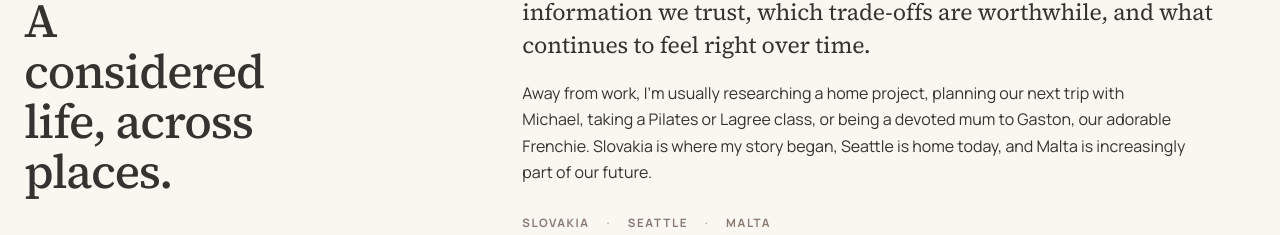
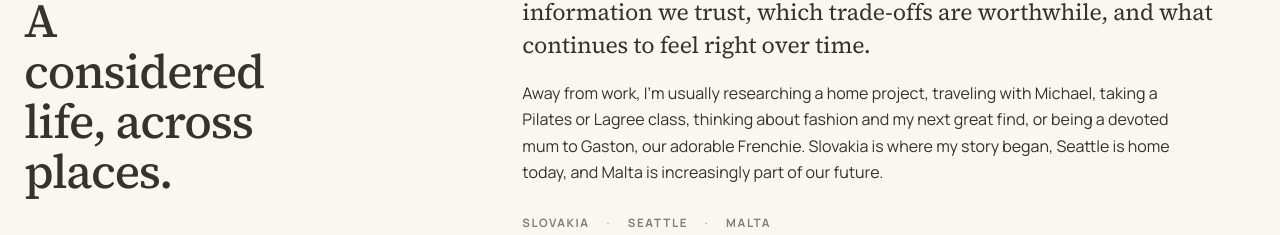
Before and after one commit to frederikao/frederikao, a Next.js app: page / in a window 1280 px wide. Shown: the part 780-1015 px from the top of the page. Built offline with nearby package versions, Linux system fonts and the light colour scheme.

Commit message:
Update about

```diff
--- a/components/home-sections.tsx
+++ b/components/home-sections.tsx
@@ -49,10 +49,10 @@ export function AboutSection() {
             which trade-offs are worthwhile, and what continues to feel right over time.
           </p>
           <p>
-            Away from work, I’m usually researching a home project, planning our next trip with
-            Michael, taking a Pilates or Lagree class, or being a devoted mum to Gaston, our
-            adorable Frenchie. Slovakia is where my story began, Seattle is home today, and Malta
-            is increasingly part of our future.
+            Away from work, I’m usually researching a home project, traveling with Michael,
+            taking a Pilates or Lagree class, thinking about fashion and my next great find, or
+            being a devoted mum to Gaston, our adorable Frenchie. Slovakia is where my story
+            began, Seattle is home today, and Malta is increasingly part of our future.
           </p>
           <p className="place-line" aria-label="Places connected to Frederika">Slovakia <span>·</span> Seattle <span>·</span> Malta</p>
         </div>
```
